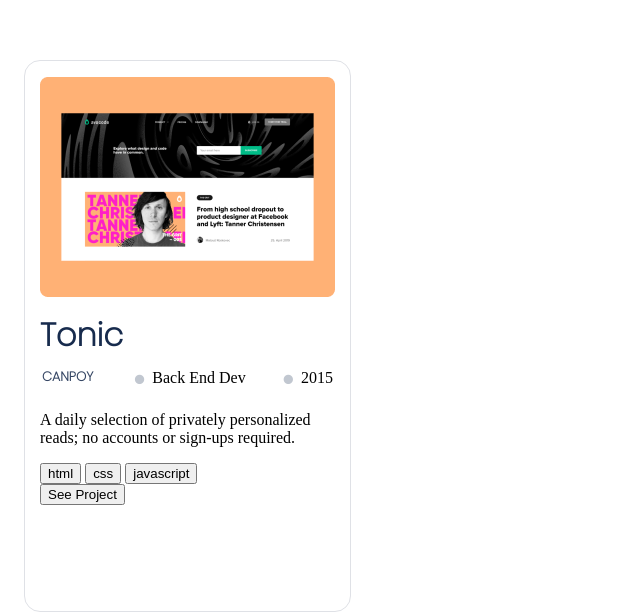
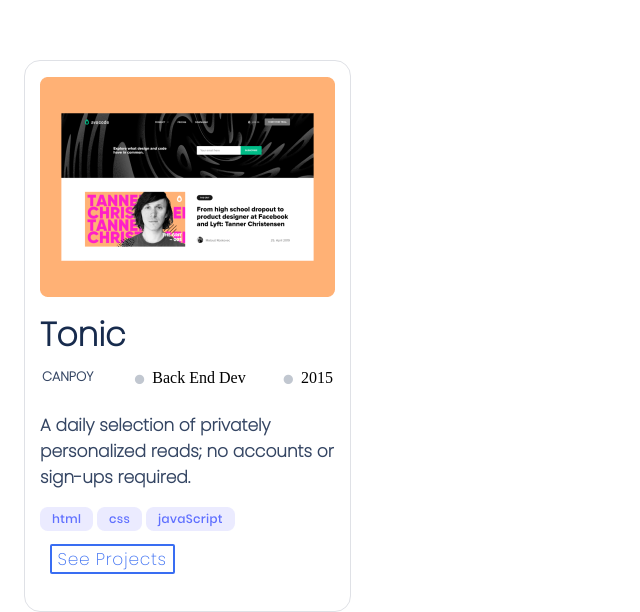
Before and after one commit to den-cloud/Portfolio_Website, a plain HTML site: page index.html in a window 1280 px wide. Shown: the part 554-1166 px from the top of the page, without its empty margins (0-640 px from the left). Drawn offline with Linux system fonts and the light colour scheme.

Commit message:
add new html code and css to project

```diff
--- a/css/main.scss
+++ b/css/main.scss
@@ -131,10 +131,47 @@
             top: 0;
             font-weight: bolder;
             font-family: "Poppins", sans-serif;
-            font-size: 32px;
+            font-size: 33px;
             line-height: 44px;
             color: #172b4d;
             margin: 12px 0;
+          }
+          p {
+            font-family: "Poppins", sans-serif;
+            font-weight: 900;
+            font-size: 17px;
+            color: #344563;
+          }
+          .external_links {
+            .view_project {
+              font-family: "Poppins", sans-serif;
+              font-size: 17px;
+              font-style: normal;
+              font-weight: 500;
+              line-height: 24px;
+              letter-spacing: 0.03em;
+              text-align: center;
+              margin: 0.6rem;
+
+              font-family: Poppins;
+              font-style: normal;
+              font-weight: 500;
+              font-size: 17px;
+              line-height: 24px;
+              /* identical to box height, or 141% */
+
+              display: flex;
+              align-items: center;
+              text-align: center;
+              letter-spacing: 0.04em;
+              color: #396df2;
+            }
+            .view_project {
+              background-color: white;
+              color: #396DF2;;
+              border: 2px solid  #396DF2;
+              border-radius: 2px;
+            }
           }
 
           .some_details {
@@ -147,7 +184,7 @@
               position: static;
               width: 55px;
               height: 16px;
-              left: 0;
+              left: 0px;
               top: 8px;
               font-family: "Poppins", sans-serif;
               font-style: normal;
@@ -156,7 +193,6 @@
               // line-height: 16px;
               color: #344563;
             }
-
             li {
               list-style-type: none;
               padding: 0;
--- a/index.html
+++ b/index.html
@@ -59,14 +59,16 @@
                         A daily selection of privately personalized reads; no accounts or sign-ups required.
                     </p>
                     <div class="technologies_used">
-                        <button class="no-click" type="button">html</button>
-                        <button type="button">css</button>
-                        <button type="button">javascript</button>
+
+                        <img src="/images/Tag (1).png" alt="html-projects">
+                        <img src="/images/Tag.png" alt="css-projects">
+                        <img src="/images/Tag (2).png" alt="javaScritp-projects">
+
                     </div>
 
                     <div class="external_links">
                         <button type="button" class="view_project">
-                            See Project
+                            See Projects
                         </button>
                     </div>
                 </div>
```
Also changed, not shown: css/main.css, images/Tag (1).png (added), images/Tag (2).png (added), images/Tag.png (added), 1 other file.
